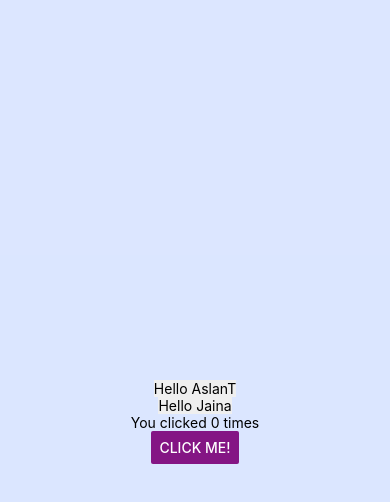
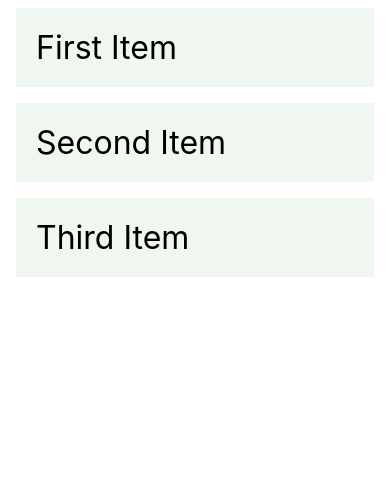
Before and after one commit to ytliuSVN/crypto-app, a React Native app: screen / in a window 390 px wide. Shown: the top 502 px of the page. Built offline with nearby package versions, Linux system fonts and the light colour scheme.

Commit message:
FlatList component study

```diff
--- a/App.js
+++ b/App.js
@@ -1,49 +1,55 @@
 import { StatusBar } from 'expo-status-bar';
 import React, { useState } from 'react';
-import { StyleSheet, Text, View, Button } from 'react-native';
+import { StyleSheet, Text, View, SafeAreaView, FlatList } from 'react-native';
 
-const Greeting = (props) => {
-  return (
-    <View style={styles.center}>
-      <Text>Hello {props.name}</Text>
-    </View>
-  );
-};
+const DATA = [
+  {
+    id: 'bd7acbea-c1b1-46c2-aed5-3ad53abb28ba',
+    title: 'First Item',
+  },
+  {
+    id: '3ac68afc-c605-48d3-a4f8-fbd91aa97f63',
+    title: 'Second Item',
+  },
+  {
+    id: '58694a0f-3da1-471f-bd96-145571e29d72',
+    title: 'Third Item',
+  },
+];
+
+const Item = ({ title }) => (
+  <View style={styles.item}>
+    <Text style={styles.title}>{title}</Text>
+  </View>
+);
 
 const App = () => {
-  const [count, setCount] = useState(0);
-
+  const renderItem = ({ item }) => <Item title={item.title} />;
   return (
-    <View style={styles.container}>
-      <Greeting name='AslanT' />
-      <Greeting name='Jaina' />
-
-      <Text>You clicked {count} times</Text>
-
-      <Button
-        onPress={() => setCount(count + 1)}
-        title='Click me!'
-        color='#841584'
-        accessibilityLabel="Learn more about this purple button"
+    <SafeAreaView style={styles.container}>
+      <FlatList
+        data={DATA}
+        renderItem={renderItem}
+        keyExtractor={(item) => item.id}
       />
-
-      <StatusBar style='auto' />
-    </View>
+    </SafeAreaView>
   );
 };
 
 export default App;
 
-// React Native Styles
 const styles = StyleSheet.create({
   container: {
     flex: 1,
-    backgroundColor: '#c4d5ff99',
-    alignItems: 'center',
-    justifyContent: 'center',
+    marginTop: StatusBar.currentHeight || 0,
   },
-  center: {
-    alignItems: 'center',
-    backgroundColor: '#efefef',
+  item: {
+    backgroundColor: '#f0f6f0',
+    padding: 20,
+    marginVertical: 8,
+    marginHorizontal: 16,
+  },
+  title: {
+    fontSize: 32,
   },
 });
```
